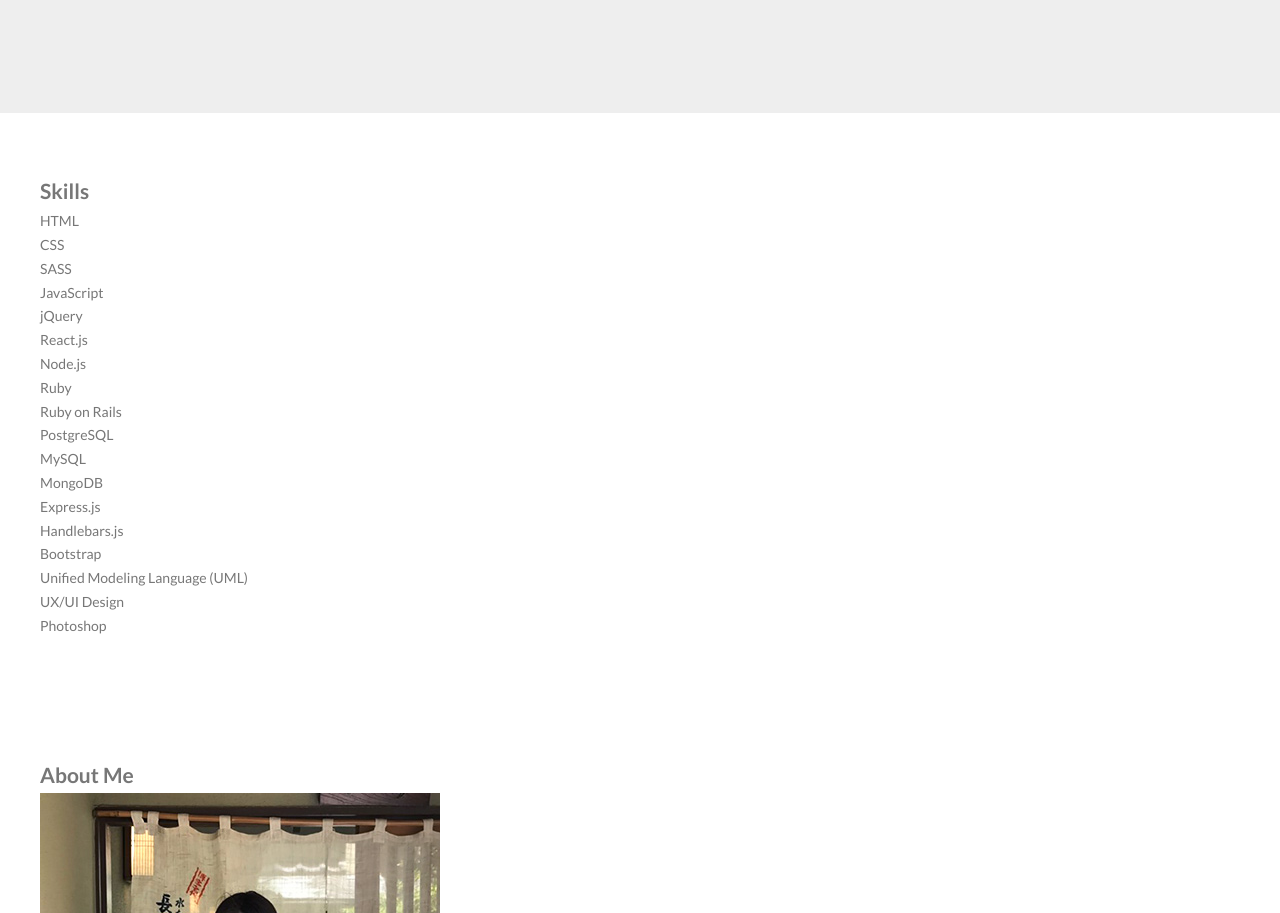
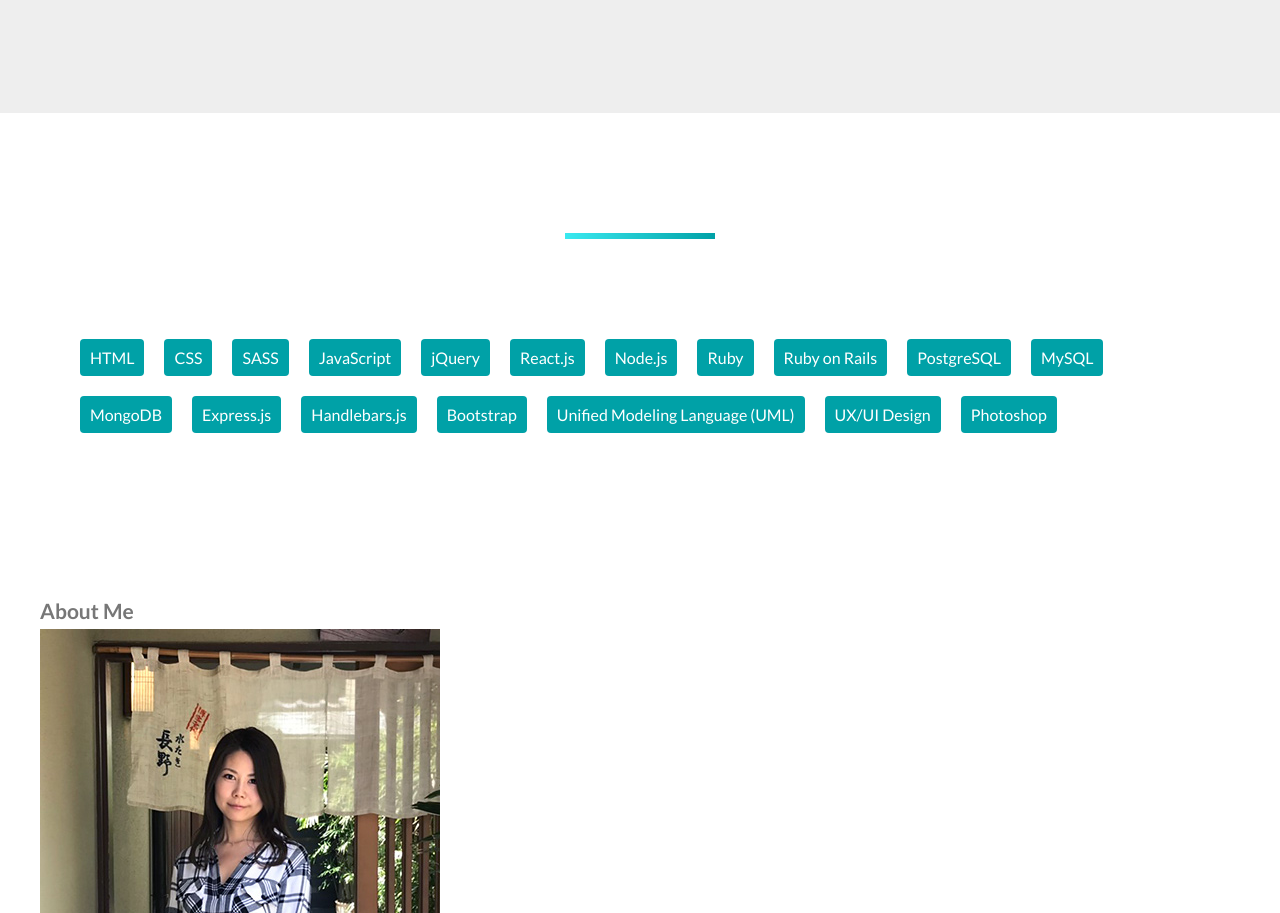
Before and after one commit to yuda0110/portfolio, a website built with webpack: page index.html in a window 1280 px wide. Shown: the part 4063-4976 px from the top of the page. Built offline with nearby package versions, Linux system fonts and the light colour scheme; files whose address does not match are found by name.

Commit message:
Style the Skills section

```diff
--- a/index.html
+++ b/index.html
@@ -62,27 +62,29 @@
         </section>
 
         <section id="skills" class="section-container skills">
-            <h2>Skills</h2>
-            <ul>
-                <li>HTML</li>
-                <li>CSS</li>
-                <li>SASS</li>
-                <li>JavaScript</li>
-                <li>jQuery</li>
-                <li>React.js</li>
-                <li>Node.js</li>
-                <li>Ruby</li>
-                <li>Ruby on Rails</li>
-                <li>PostgreSQL</li>
-                <li>MySQL</li>
-                <li>MongoDB</li>
-                <li>Express.js</li>
-                <li>Handlebars.js</li>
-                <li>Bootstrap</li>
-                <li>Unified Modeling Language (UML)</li>
-                <li>UX/UI Design</li>
-                <li>Photoshop</li>
-            </ul>
+            <div class="section-content">
+                <h2 class="heading-secondary heading-underline--secondary">Skills</h2>
+                <ul class="skills__list">
+                    <li class="skills__item">HTML</li>
+                    <li class="skills__item">CSS</li>
+                    <li class="skills__item">SASS</li>
+                    <li class="skills__item">JavaScript</li>
+                    <li class="skills__item">jQuery</li>
+                    <li class="skills__item">React.js</li>
+                    <li class="skills__item">Node.js</li>
+                    <li class="skills__item">Ruby</li>
+                    <li class="skills__item">Ruby on Rails</li>
+                    <li class="skills__item">PostgreSQL</li>
+                    <li class="skills__item">MySQL</li>
+                    <li class="skills__item">MongoDB</li>
+                    <li class="skills__item">Express.js</li>
+                    <li class="skills__item">Handlebars.js</li>
+                    <li class="skills__item">Bootstrap</li>
+                    <li class="skills__item">Unified Modeling Language (UML)</li>
+                    <li class="skills__item">UX/UI Design</li>
+                    <li class="skills__item">Photoshop</li>
+                </ul>
+            </div>
         </section>
 
         <section id="about" class="section-container about">
--- /dev/null
+++ b/src/sass/components/_skills.scss
@@ -0,0 +1,29 @@
+.skills {
+    color: $color-white;
+
+    &__list {
+        margin-top: 6rem;
+        padding: 4rem 4rem 2rem;
+        background: rgba(255, 255, 255, .4);
+        display: flex;
+        flex-wrap: wrap;
+        border-radius: 1rem;
+        color: $color-white;
+
+        @include respond(phone) {
+            margin-top: 3rem;
+        }
+    }
+
+    &__item {
+        margin-bottom: 2rem;
+        font-size: 1.6rem;
+        padding: .5rem 1rem;
+        background: $color-secondary-dark;
+        border-radius: .4rem;
+
+        &:not(:last-of-type) {
+            margin-right: 2rem;
+        }
+    }
+}
--- a/src/sass/components/_works.scss
+++ b/src/sass/components/_works.scss
@@ -7,6 +7,10 @@
         display: flex;
         flex-wrap: wrap;
         justify-content: space-between;
+
+        @include respond(phone) {
+            margin-top: 3rem;
+        }
     }
 
     &__item {
--- a/src/sass/main.scss
+++ b/src/sass/main.scss
@@ -12,3 +12,4 @@
 @import "components/nav";
 @import "components/home";
 @import "components/works";
+@import "components/skills";
```
